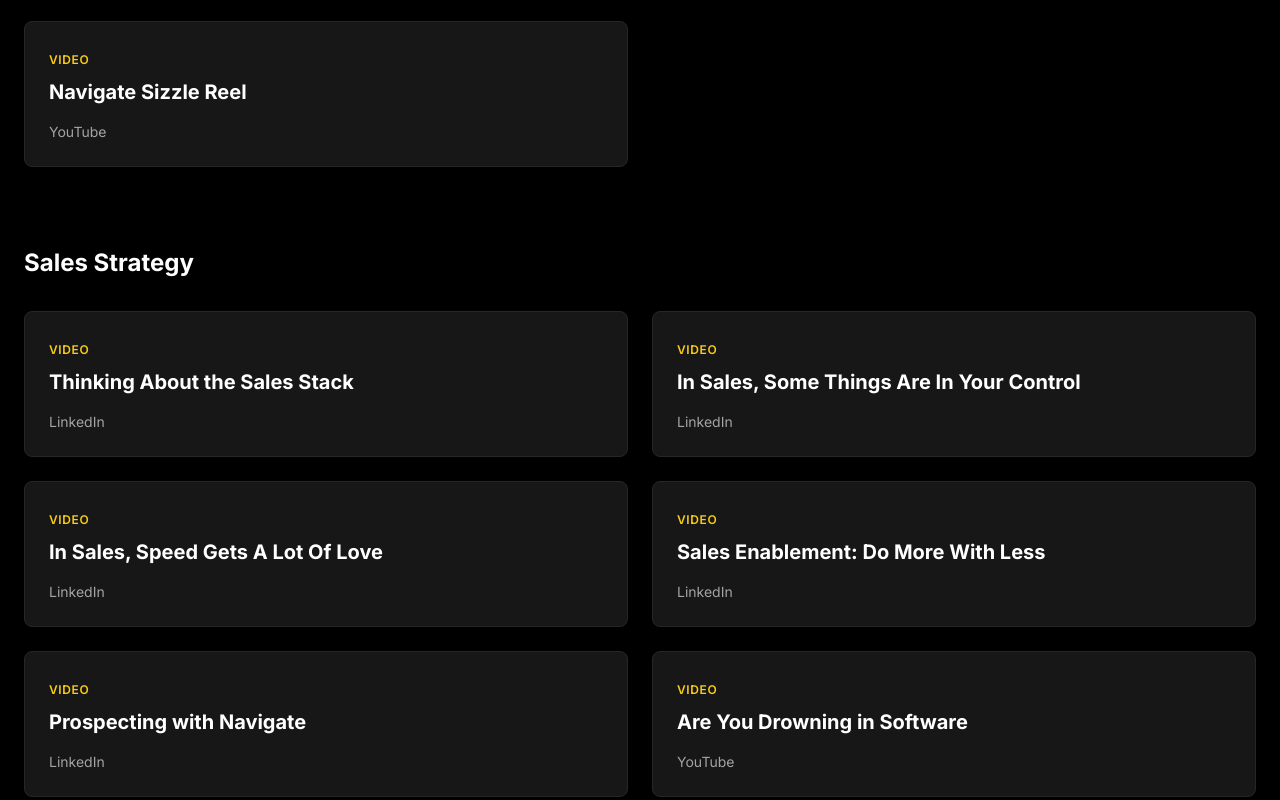
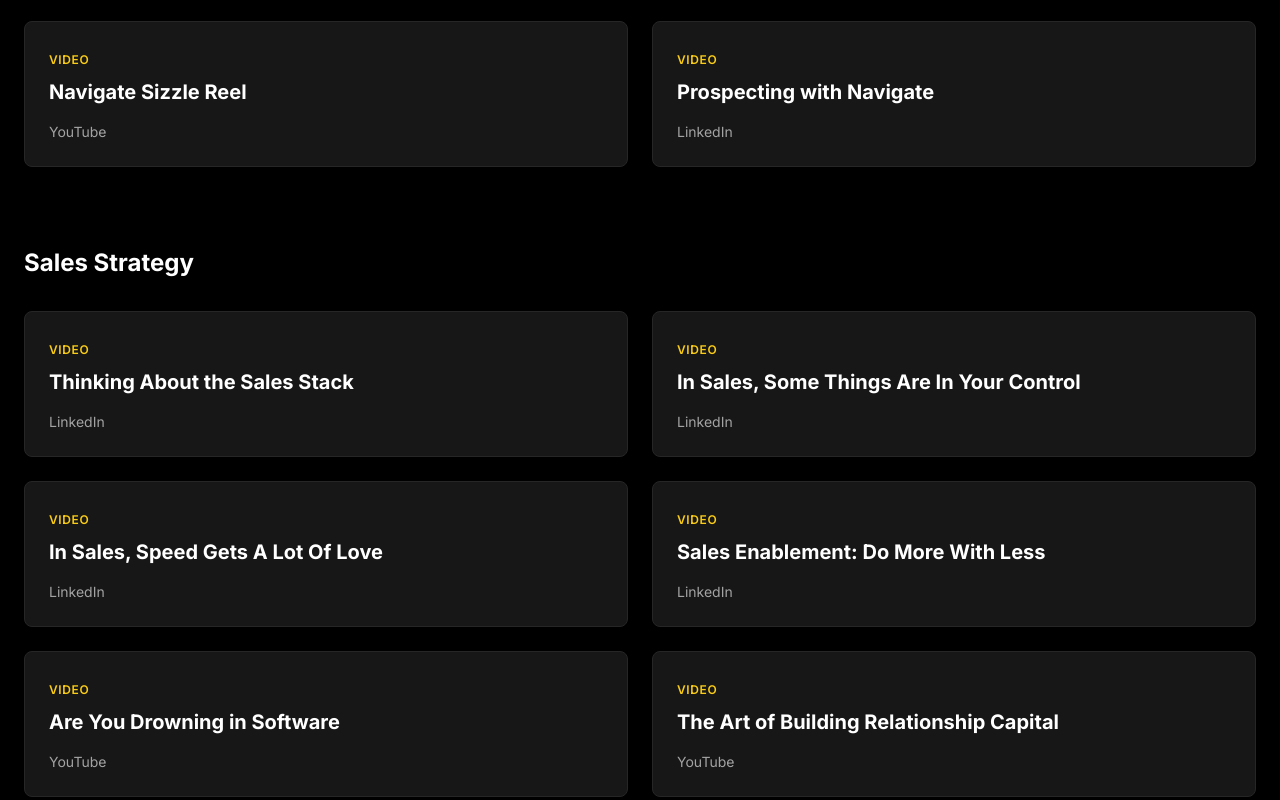
Before and after one commit to letsnavigatebmw/brandonmweaver, a React (Vite) app: page / in a window 1280 px wide. Shown: the part 4660-5460 px from the top of the page. Built offline with nearby package versions, Linux system fonts and the light colour scheme.

Commit message:
Move 'Prospecting with Navigate' from Sales Strategy to Navigate section

```diff
--- a/src/components/ThoughtLeadership.jsx
+++ b/src/components/ThoughtLeadership.jsx
@@ -38,6 +38,11 @@ export default function ThoughtLeadership() {
       platform: 'YouTube',
       link: 'https://youtube.com/shorts/T6EDwewS1dA',
     },
+    {
+      title: 'Prospecting with Navigate',
+      platform: 'LinkedIn',
+      link: 'https://www.linkedin.com/posts/brandonmweaver_prospecting-letsnavigate-realestate-activity-7348773865440894977-yJ3X?utm_source=share&utm_medium=member_desktop&rcm=ACoAAAEzk-UB0a6J9zTOszUt5Rx8iSd6tF0vs9g',
+    },
   ]
 
   const salesStrategyVideos = [
@@ -60,11 +65,6 @@ export default function ThoughtLeadership() {
       title: 'Sales Enablement: Do More With Less',
       platform: 'LinkedIn',
       link: 'https://www.linkedin.com/posts/brandonmweaver_salesenablement-domorewithless-activity-7362520578898984961-f9As?utm_source=share&utm_medium=member_desktop&rcm=ACoAAAEzk-UB0a6J9zTOszUt5Rx8iSd6tF0vs9g',
-    },
-    {
-      title: 'Prospecting with Navigate',
-      platform: 'LinkedIn',
-      link: 'https://www.linkedin.com/posts/brandonmweaver_prospecting-letsnavigate-realestate-activity-7348773865440894977-yJ3X?utm_source=share&utm_medium=member_desktop&rcm=ACoAAAEzk-UB0a6J9zTOszUt5Rx8iSd6tF0vs9g',
     },
     {
       title: 'Are You Drowning in Software',
```
